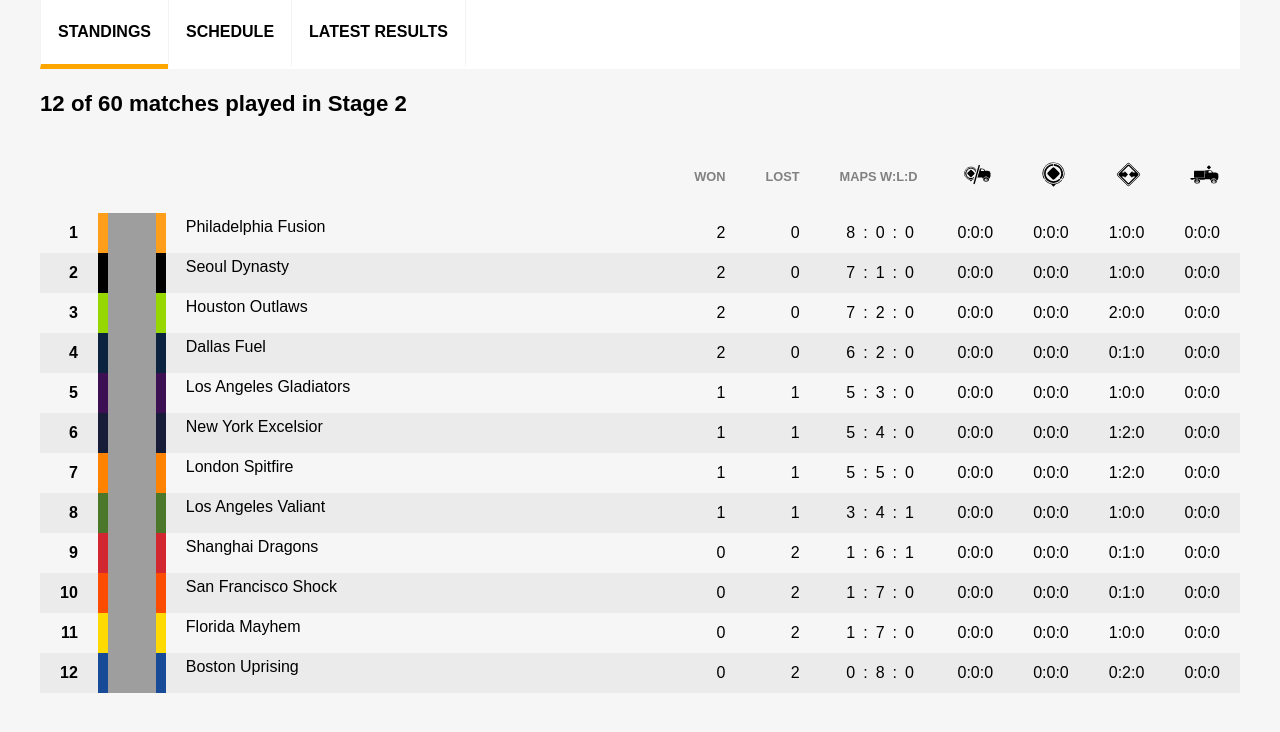
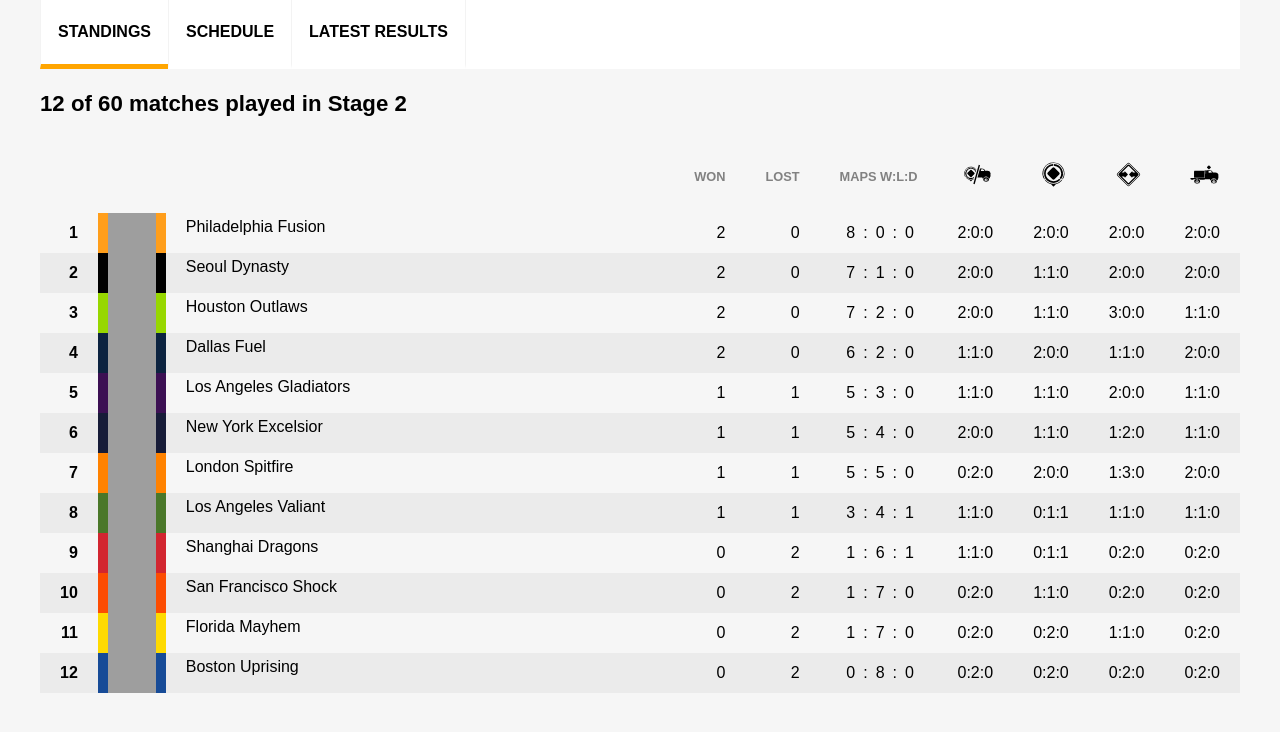
Before and after one commit to jusio/owl-standings, a React (Create React App) app: page /#/ in a window 1280 px wide. Shown: the top 732 px of the page. Built offline with nearby package versions, Linux system fonts and the light colour scheme; grey boxes are pictures that could not be loaded.

Commit message:
fix map wins count

```diff
--- a/src/StandingsTable.js
+++ b/src/StandingsTable.js
@@ -3,11 +3,10 @@
 import Team from './component/Team';
 
 
-const escortMaps = new Set(["junkertown", "dorado"]);
-const assaultMaps = new Set(["Anubis", "Horizon"]);
-const cpMaps = new Set(["oasis", "ilios", "lijiang"]);
-const hybridMaps = new Set(["eichenwalde", "numbani"]);
-
+const escortMaps = new Set(["junkertown", "dorado", "route-66", "gibraltar"]);
+const assaultMaps = new Set(["Anubis", "Horizon", "volskaya", "hanamura"]);
+const cpMaps = new Set(["oasis", "ilios", "lijiang", "nepal"]);
+const hybridMaps = new Set(["eichenwalde", "numbani", "hollywood", "kings-row"]);
 
 const extractSummarys = (team, mapType) =>
     Object.keys(team.mapStats)
```
